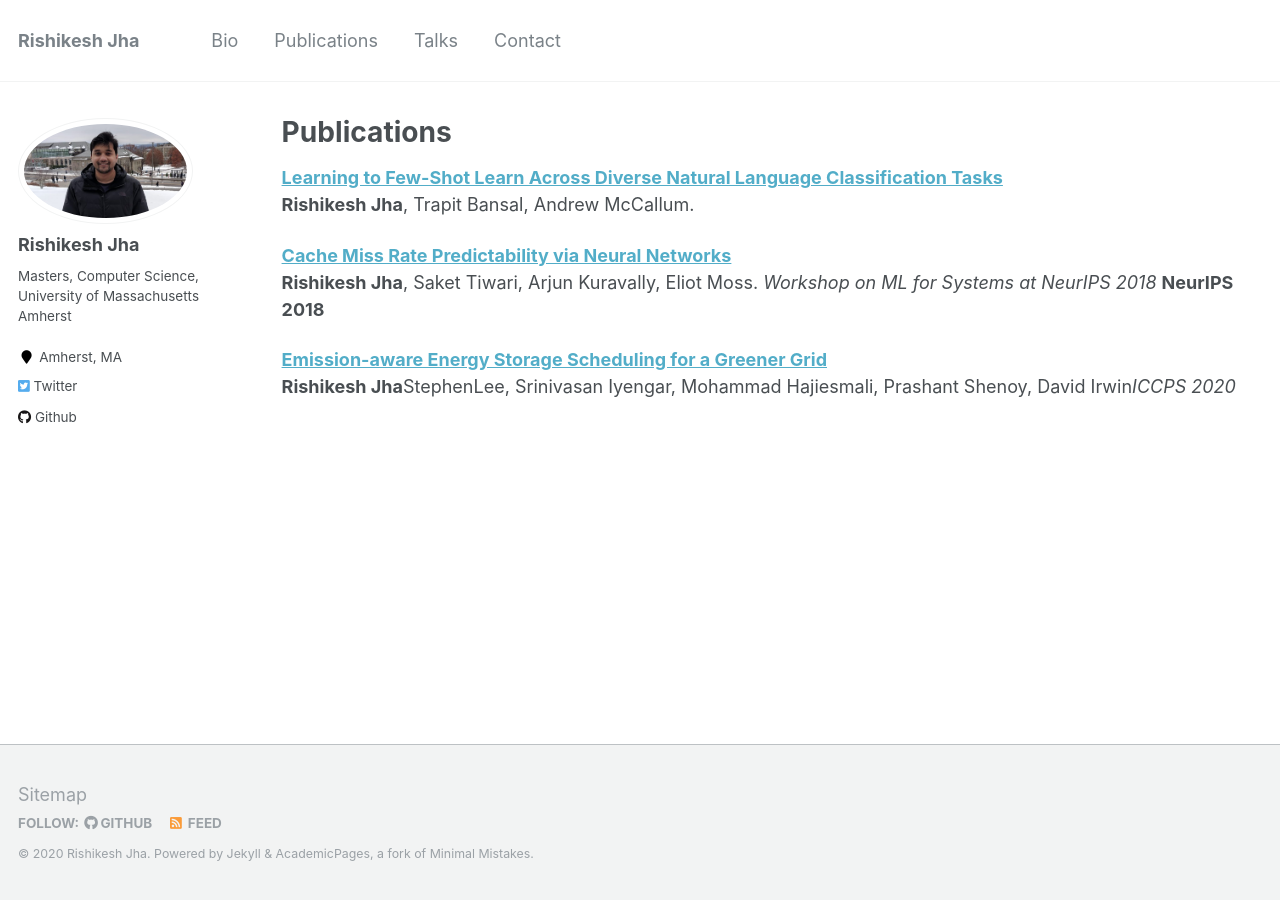
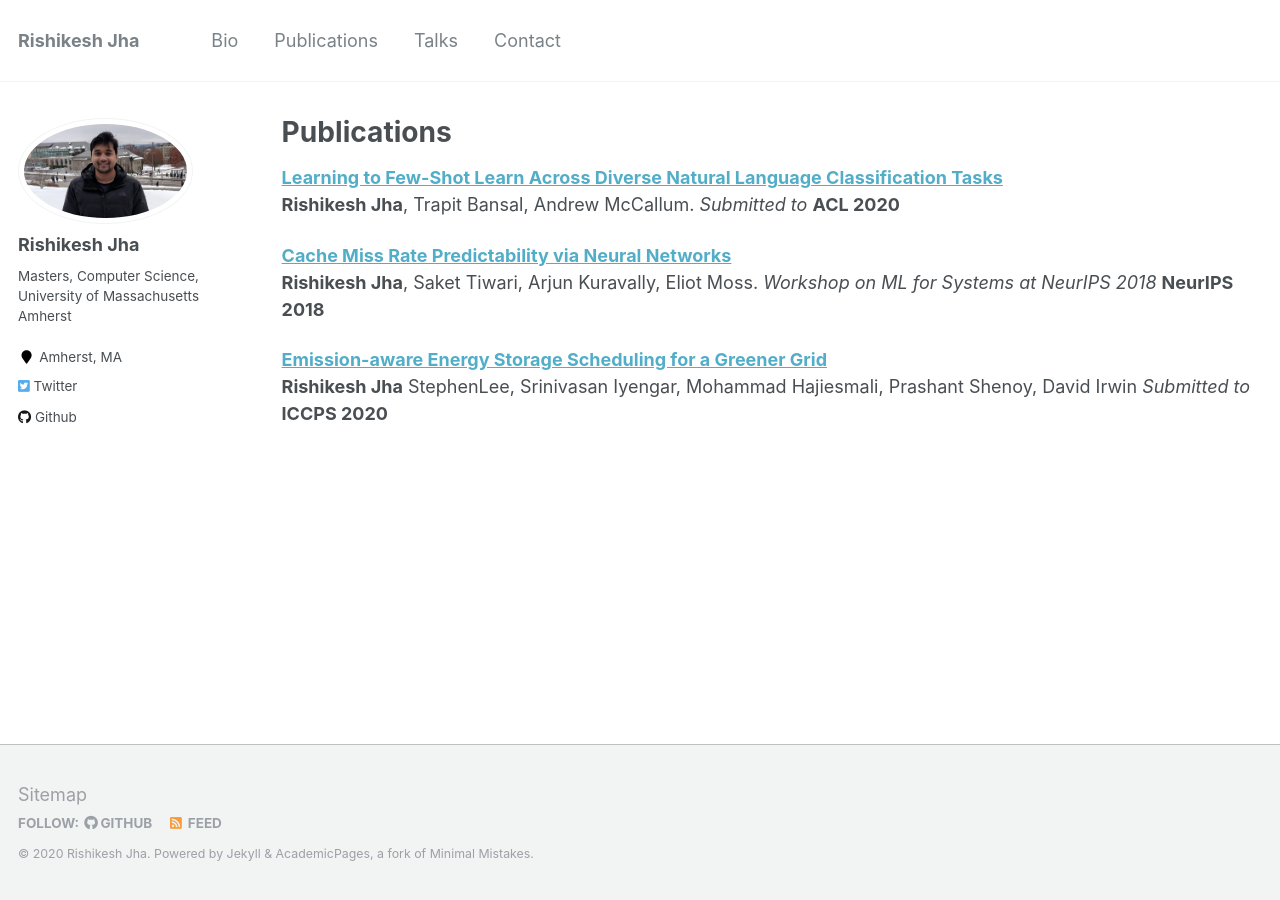
Before and after one commit to tantrik16/tantrik16.github.io, a Jekyll site: the page built from _pages/publications.md, in a window 1280 px wide. Built offline with Jekyll 4.4.1, drawn with Linux system fonts in a browser that asks for light colours.

```diff
--- a/_pages/publications.md
+++ b/_pages/publications.md
@@ -6,11 +6,11 @@ author_profile: true
 ---
 
 <b>[Learning to Few-Shot Learn Across Diverse Natural Language Classification Tasks](/publications/fewshot)</b><br>
- <b>Rishikesh Jha</b>, Trapit Bansal, Andrew McCallum.
+ <b>Rishikesh Jha</b>, Trapit Bansal, Andrew McCallum. <i>  Submitted to </i><b> ACL 2020 </b>
 
 <b>[Cache Miss Rate Predictability via Neural Networks](/publications/NeurIPS18-systems)</b><br>
  <b>Rishikesh Jha</b>, Saket Tiwari, Arjun Kuravally, Eliot Moss.  <i>Workshop on ML for Systems at NeurIPS 2018</i> <b>NeurIPS 2018</b><br>
 
 
 <b>[Emission-aware Energy Storage Scheduling for a Greener Grid](/publications/energy)</b><br>
- <b>Rishikesh Jha</b>StephenLee, Srinivasan Iyengar, Mohammad Hajiesmali, Prashant Shenoy, David Irwin<i>ICCPS 2020</i>
+ <b>Rishikesh Jha</b> StephenLee, Srinivasan Iyengar, Mohammad Hajiesmali, Prashant Shenoy, David Irwin <i>Submitted to </i><b>ICCPS 2020</b>
```
Also changed, not shown: _publications/energy.md (+2 -2 lines).
